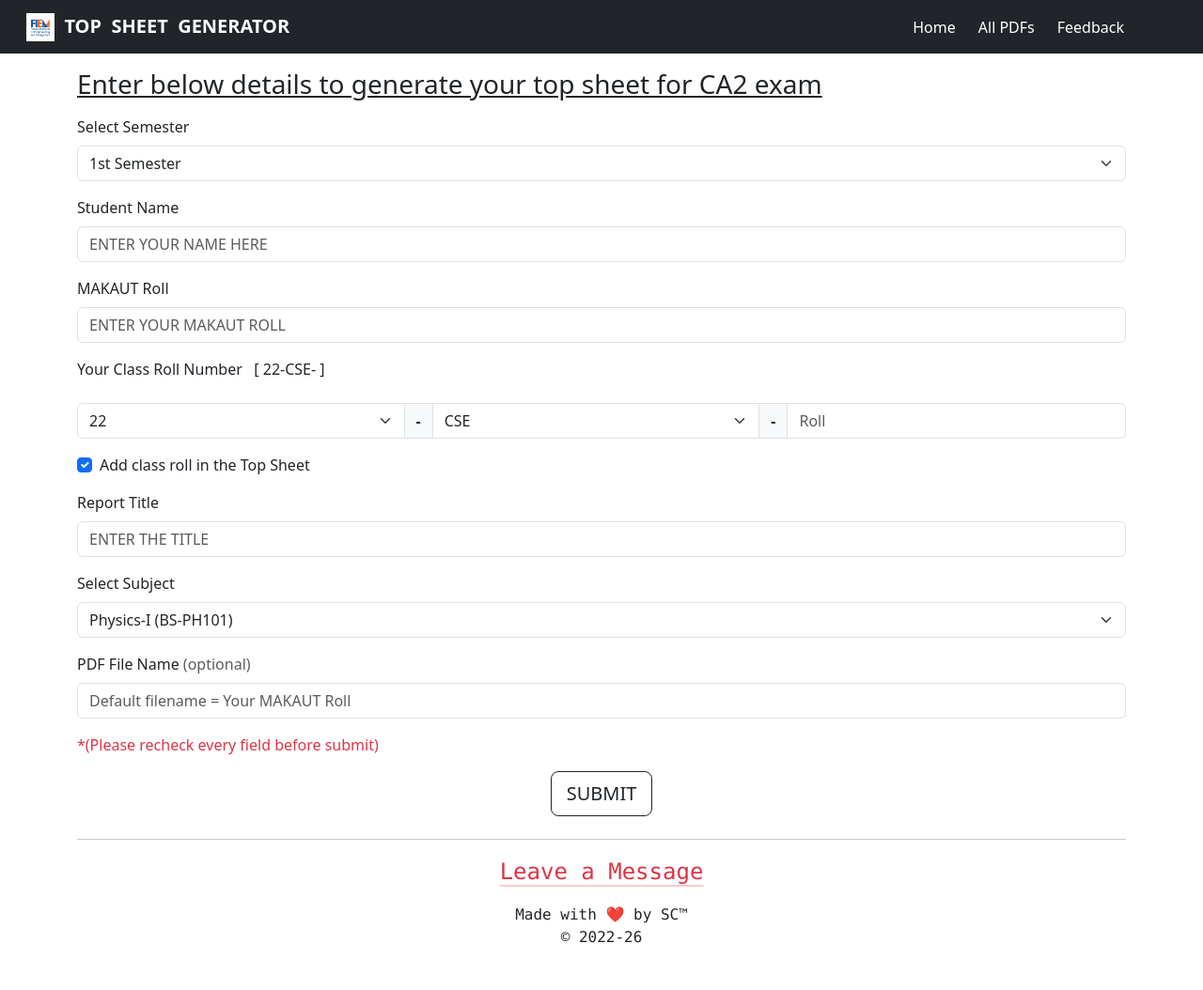
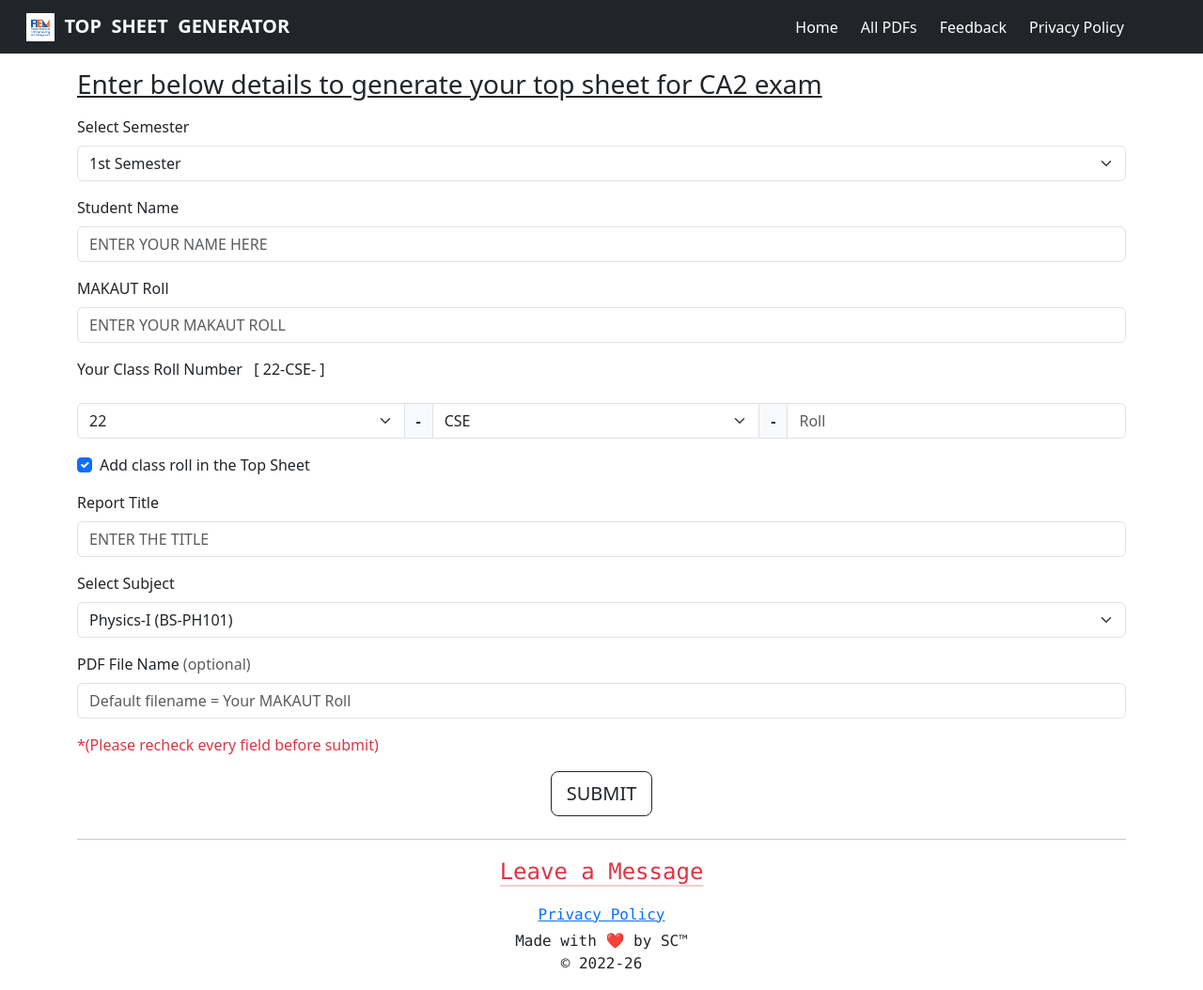
Before and after one commit to Saptarshi-Chakraborty/top-sheet-generator-frontend, a Next.js app: page / in a window 1280 px wide. Shown: the whole page at 94% size. Before the commit the page ends 1026 px from the top, so only its background shows below. Built offline with nearby package versions, Linux system fonts and the light colour scheme.

Commit message:
Added Privacy Policy and Google Ads and Analytics to the page

```diff
--- a/components/Footer.js
+++ b/components/Footer.js
@@ -8,9 +8,11 @@ const Footer = () => {
         <footer className="text-center font-monospace mt-4">
             <hr />
 
-            <p><Link href="/feedback" className="link-danger link-offset-2 link-underline-opacity-25 link-underline-opacity-100-hover fs-4">Leave a Message</Link></p>
+            <p><Link href="/feedback" className="link-danger link-offset-2 link-underline-opacity-25 link-underline-opacity-100-hover   fs-4">Leave a Message</Link></p>
 
-            <p className='text-center mt-3 my-0'>Made with ❤️ by SC&trade;</p>
+            <p className='mb-1'><a target='_blank' href="https://www.termsfeed.com/live/17e652a8-0a04-4484-a85d-af50b6e4fbcc">Privacy Policy</a></p>
+
+            <p className='text-center my-0'>Made with ❤️ by SC&trade;</p>
             <span>{`${String.fromCodePoint(0x00A9)}`} 2022-26</span>
 
         </footer>
--- a/components/NavBar.js
+++ b/components/NavBar.js
@@ -39,6 +39,10 @@ const Navbar = () => {
                                     <Link className="nav-link active" aria-current="page" href="/feedback">Feedback</Link>
                                 </li>
 
+                                <li className="nav-item">
+                                    <Link className="nav-link active" target='_blank' aria-current="page" href="https://www.termsfeed.com/live/17e652a8-0a04-4484-a85d-af50b6e4fbcc">Privacy Policy</Link>
+                                </li>
+
                             </ul>
                         </div>
                     </div>
--- a/components/home/SubmitForm.js
+++ b/components/home/SubmitForm.js
@@ -153,7 +153,7 @@ const SubmitForm = ({ isLoading, setIsLoading }) => {
 
 
         allPdfs.push({
-            studentName: studentDetails.name,
+            studentName: studentDetails.name.toUpperCase(),
             makautRoll: studentDetails.makautRoll,
             classRoll: studentDetails.classRoll,
             reportTitle: studentDetails.reportTitle,
--- a/src/pages/_document.js
+++ b/src/pages/_document.js
@@ -1,9 +1,23 @@
 import { Html, Head, Main, NextScript } from 'next/document'
+import Script from 'next/script'
 
 export default function Document() {
   return (
     <Html lang="en">
-      <Head />
+      <Head >
+        {/* Google Ads Script */}
+        <Script async={true} src="https://pagead2.googlesyndication.com/pagead/js/adsbygoogle.js?client=ca-pub-8246079031177347" crossOrigin="anonymous" strategy="lazyOnload" />
+
+        <Script async={true} src="https://www.googletagmanager.com/gtag/js?id=G-TCCV50M5QF" />
+        <Script >
+          {`window.dataLayer = window.dataLayer || [];
+          function gtag(){dataLayer.push(arguments);}
+          gtag('js', new Date());
+          gtag('config', 'G-TCCV50M5QF');`}
+        </Script>
+      </Head >
+
+
       <body>
         <Main />
         <NextScript />
--- a/src/pages/index.js
+++ b/src/pages/index.js
@@ -12,7 +12,7 @@ export default function Home() {
         <meta httpEquiv="X-UA-Compatible" content="IE=edge" />
         <meta name="viewport" content="width=device-width, initial-scale=1.0" />
         <meta name="description" content="Create your top sheet for CA2 without any headache in just 10 seconds. Absoulately free" />
-        <meta name="keywords" content="MAKAUT, FIEM, CA2 Exam, CA2 report"/>
+        <meta name="keywords" content="MAKAUT, FIEM, CA2 Exam, CA2 report" />
 
         {/* <!-- OG Meta tags --> */}
         <meta property="og:site_name" content="Top Sheet Generator for CA2 Report - FIEM" />
```
Also changed, not shown: public/ads.txt (added).
